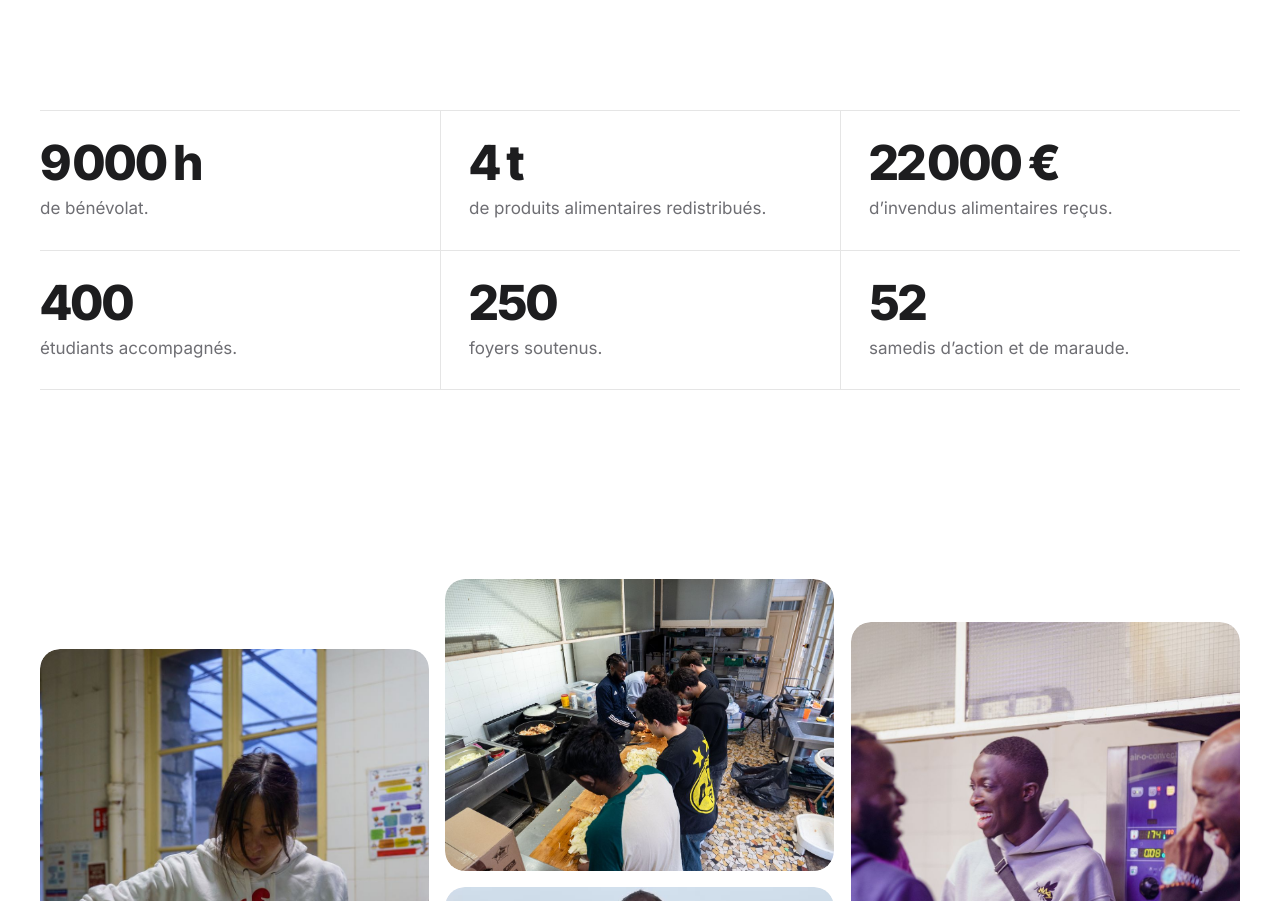
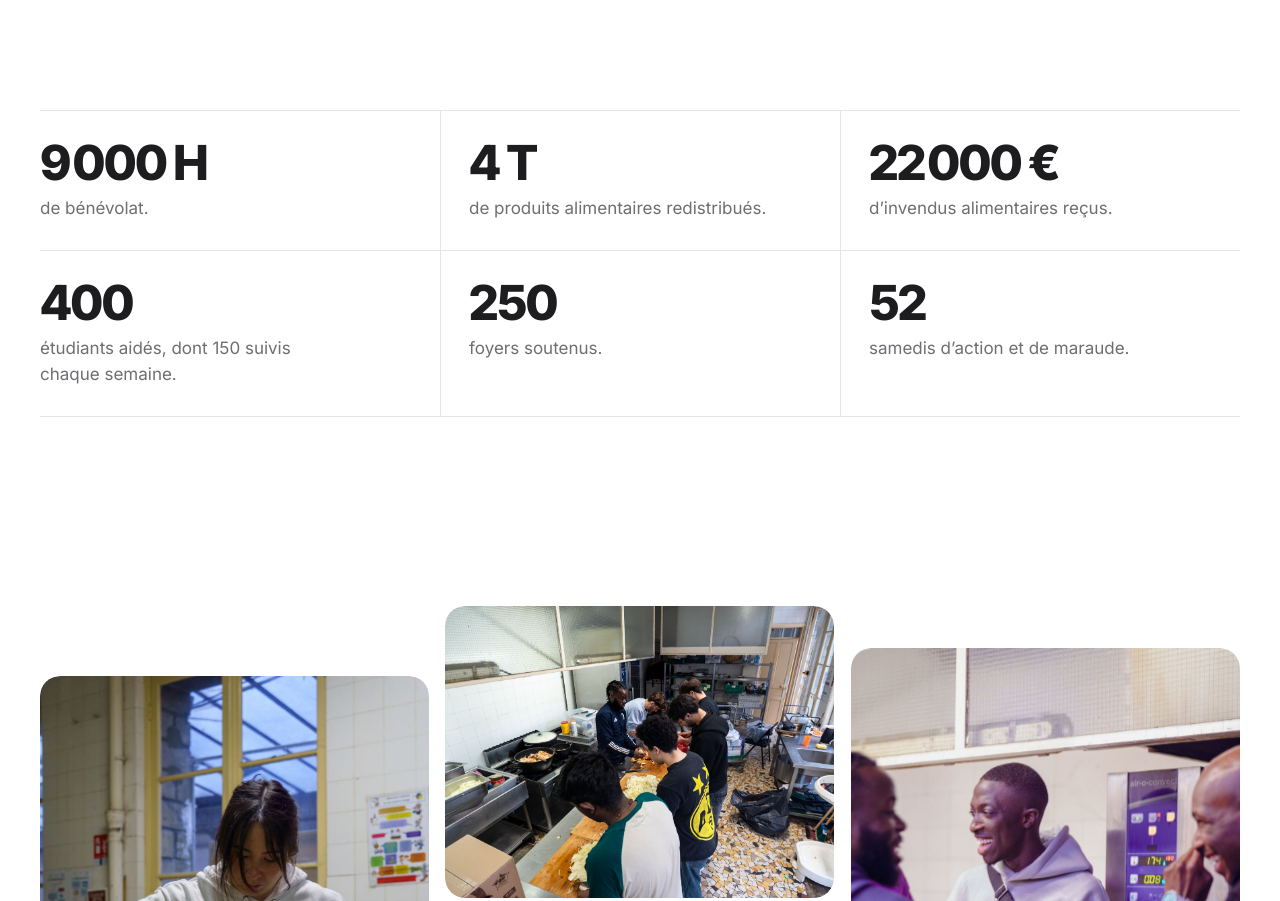
Before and after one commit to O-COEUR-DE-LA-RUE/ocoeurdelarue-site, a plain HTML site: page index.html in a window 1280 px wide. Shown: the part 6400-7301 px from the top of the page. Drawn offline with Linux system fonts and the light colour scheme.

Commit message:
Chiffres et unités

```diff
--- a/index.html
+++ b/index.html
@@ -517,10 +517,10 @@ body::before,.nav{background:rgba(255,255,255,.8)}
         <p>repas chauds préparés et distribués.</p>
       </div>
       <div class="impact-grid">
-        <div><b><span data-count="9000">9 000</span>&nbsp;h</b><span>de bénévolat.</span></div>
-        <div><b><span data-count="4">4</span>&nbsp;t</b><span>de produits alimentaires redistribués.</span></div>
+        <div><b><span data-count="9000">9 000</span>&nbsp;H</b><span>de bénévolat.</span></div>
+        <div><b><span data-count="4">4</span>&nbsp;T</b><span>de produits alimentaires redistribués.</span></div>
         <div><b><span data-count="22000">22 000</span>&nbsp;€</b><span>d’invendus alimentaires reçus.</span></div>
-        <div><b><span data-count="400">400</span></b><span>étudiants accompagnés.</span></div>
+        <div><b><span data-count="400">400</span></b><span>étudiants aidés, dont 150 suivis chaque semaine.</span></div>
         <div><b><span data-count="250">250</span></b><span>foyers soutenus.</span></div>
         <div><b><span data-count="52">52</span></b><span>samedis d’action et de maraude.</span></div>
       </div>
```
Also changed, not shown: partenaires.html (+2 -2 lines).
